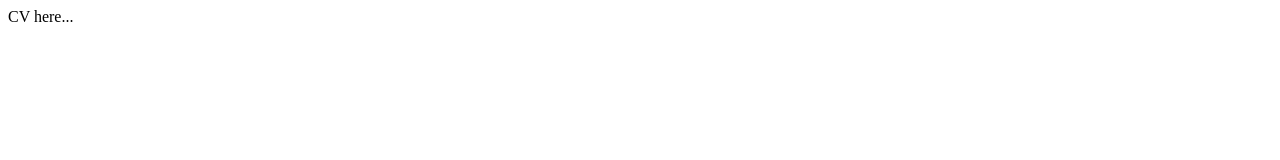
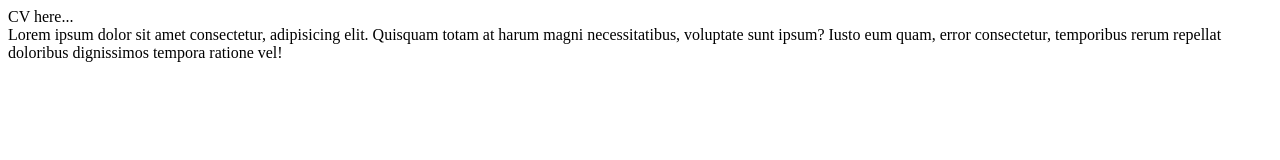
Before and after one commit to dmytrobin/rsschool-cv, a plain HTML site: page index.html in a window 1280 px wide. Drawn offline with Linux system fonts and the light colour scheme.

Commit message:
feat: add folder assets

```diff
--- a/index.html
+++ b/index.html
@@ -10,6 +10,6 @@
   </head>
   <body>
 <div>CV here...</div>
-
+   <div>Lorem ipsum dolor sit amet consectetur, adipisicing elit. Quisquam totam at harum magni necessitatibus, voluptate sunt ipsum? Iusto eum quam, error consectetur, temporibus rerum repellat doloribus dignissimos tempora ratione vel!</div>
   </body>
 </html>
```
Also changed, not shown: assets/img/avatar1.jpg (renamed from img/avatar1.jpg).
